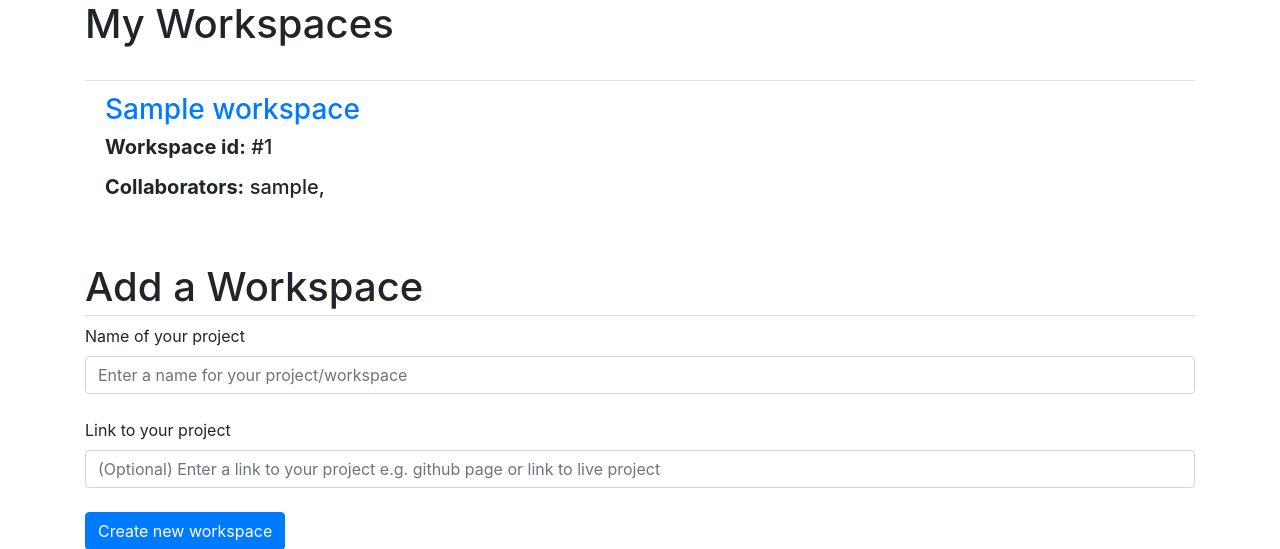
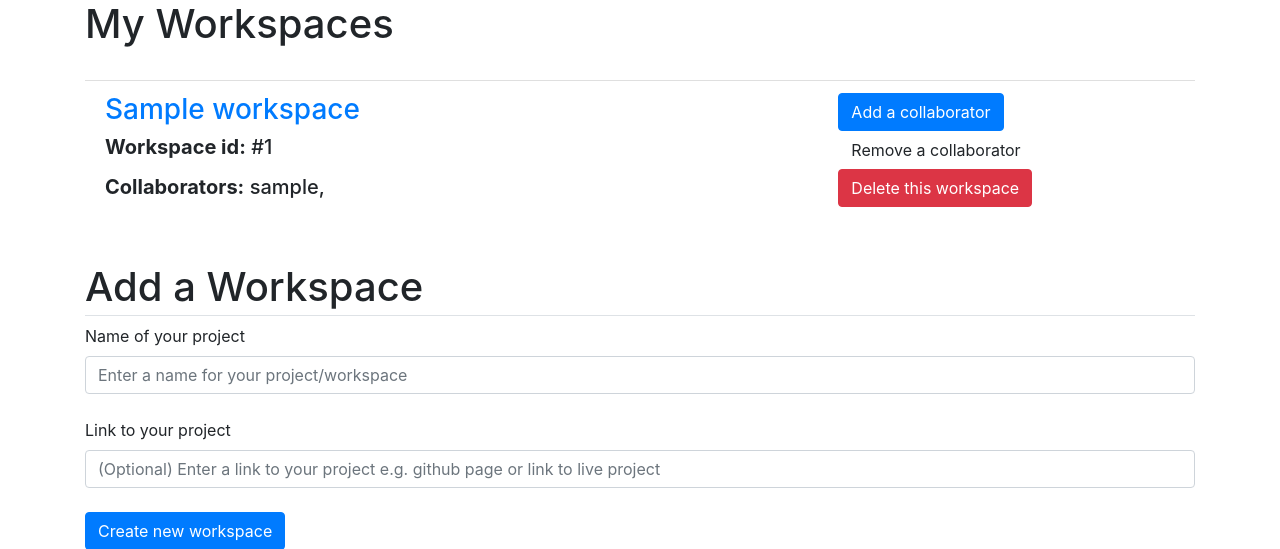
Before and after one commit to Rolv-Apneseth/just-a-tracker, a Flask app: page /workspace-hub in a window 1280 px wide. Shown: the part 56-605 px from the top of the page. Run offline with Flask 2, Linux system fonts and the light colour scheme; a user stored in the database is signed in; tables that the repository leaves empty hold one stand-in row (values such as "Sample post"); some libraries are stand-ins or nearby versions.

Commit message:
Added three buttons to each workspace items, for which functionality will be added later

```diff
--- a/just-a-tracker/website/templates/hub.html
+++ b/just-a-tracker/website/templates/hub.html
@@ -14,6 +14,8 @@ block content %}
     {% for workspace in user.workspaces %}
     <br />
     <li class="list-group-item h5">
+      <div class='row'>
+        <div class='col'>
           <div class="pb-2">
             <a
               class="stretched-link text-decoration-none h3"
@@ -28,6 +30,13 @@ block content %}
             <b>Collaborators:</b> {% for user in workspace.users %} {{ user.username
             }}, {% endfor %}
           </p>
+        </div>
+        <div class="col-sm-4">
+          <button type="button" class='btn btn-primary'>Add a collaborator</button>
+          <button type="button" class='btn btn-danger`'>Remove a collaborator</button>
+          <button type='button' class='btn btn-danger'>Delete this workspace</button>
+        </div>
+      </div>
     </li>
     {% endfor %}
   </ul>
```
Lines whose indentation alone changed are shown as unchanged.
